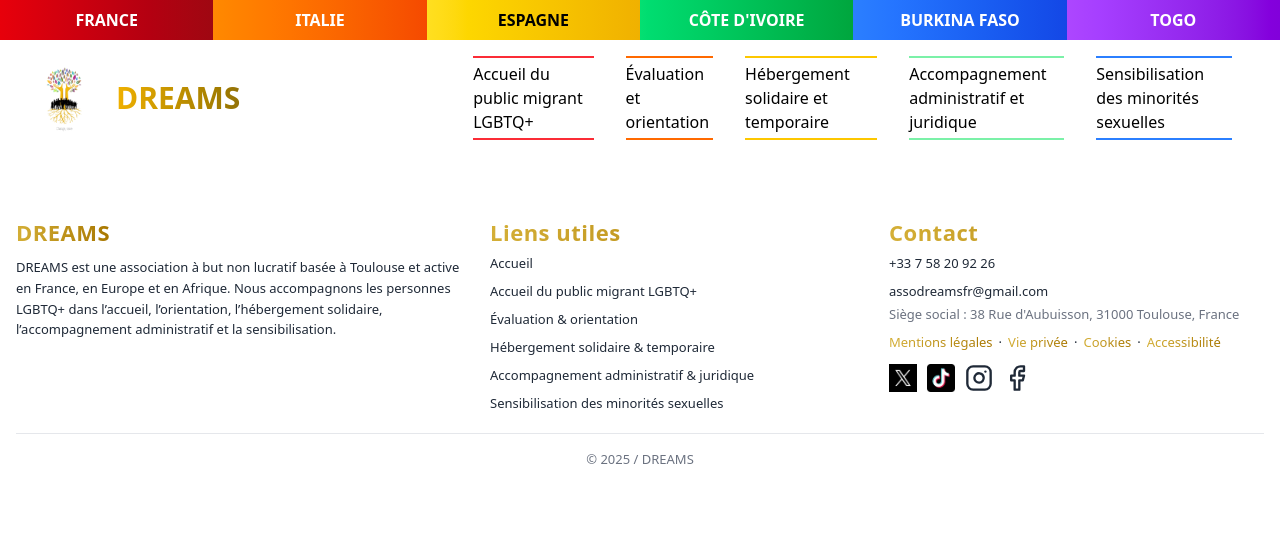
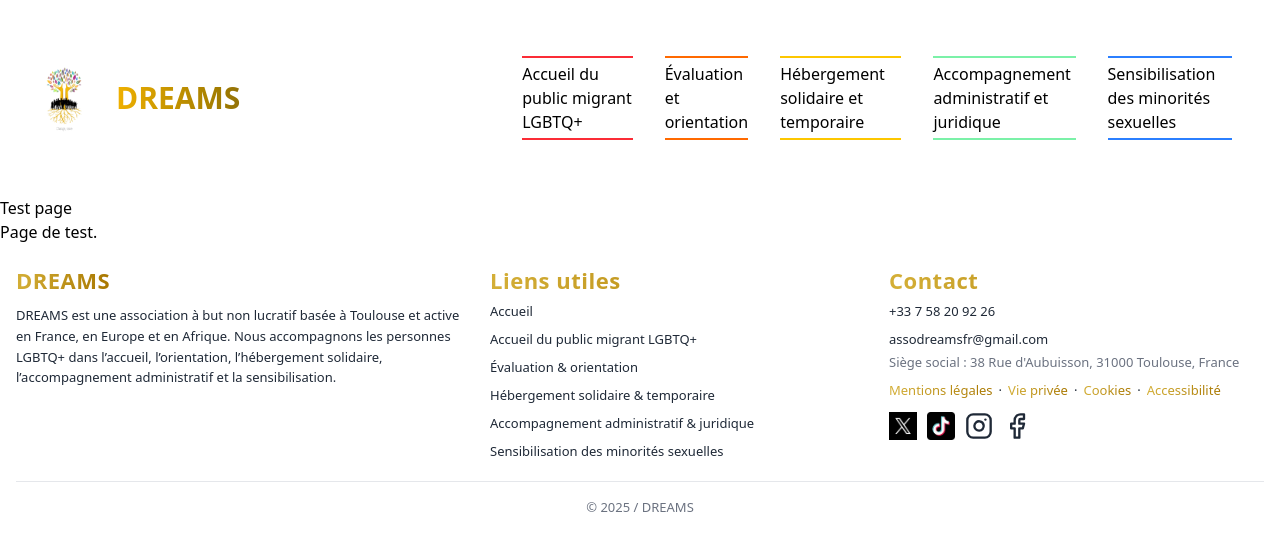
Before and after one commit to 34lks66/IUT-Blagnac-sae-5-01-devapp-dreams-2025-2g1a, a React (Vite) app in the folder dev/site_dreams/: page /test in a window 1280 px wide. Shown: the top 550 px of the page. Built offline with nearby package versions, Linux system fonts and the light colour scheme.

Commit message:
ajout route + redirection vers accueil via logo

```diff
--- a/dev/site_dreams/package.json
+++ b/dev/site_dreams/package.json
@@ -13,7 +13,8 @@
     "@tailwindcss/vite": "^4.1.13",
     "lucide-react": "^0.544.0",
     "react": "^19.1.1",
-    "react-dom": "^19.1.1"
+    "react-dom": "^19.1.1",
+    "react-router-dom": "^7.9.3"
   },
   "devDependencies": {
     "@eslint/js": "^9.33.0",
--- a/dev/site_dreams/src/App.tsx
+++ b/dev/site_dreams/src/App.tsx
@@ -1,15 +1,20 @@
+import { BrowserRouter as Router, Routes, Route } from "react-router-dom";
+
 import './App.css';
-import Header from './components/header';
-import MenuPays from './components/menu_pays';
-import FooterMain from './components/Footer';
+import Home from "./pages/Home";
+import Test from "./pages/page";
 
 function App() {
 
   return (
     <>
-    <MenuPays/>
-    <Header/>
-    <FooterMain />
+    <Router>
+      <Routes>
+        <Route path="/" element={<Home />} />
+        <Route path="/accueil" element={<Home />} />
+        <Route path="/test" element={<Test />} />
+      </Routes>
+    </Router>
     </>
   )
 }
--- a/dev/site_dreams/src/components/header.tsx
+++ b/dev/site_dreams/src/components/header.tsx
@@ -4,11 +4,12 @@ function Header() {
     return (
         <header className="flex items-center justify-between px-4 py-6 bg-white">
             <div className="flex items-center space-x-1">
-                <img src={logo} alt="Logo" className="h-24 w-auto" />
+                <a href="/" className="min-w-[96px] min-h-[96px]">
+                    <img src={logo} alt="Logo" className="h-24 w-auto" />
+                </a>
                 <span className="text-3xl font-bold bg-gradient-to-r from-yellow-500 to-[#93720a] bg-clip-text text-transparent">
-                    DREAMS
+                    <a href="/">DREAMS</a>
                 </span>
-
             </div>
             <NavBar />
         </header>
--- /dev/null
+++ b/dev/site_dreams/src/pages/Home.tsx
@@ -0,0 +1,17 @@
+import FooterMain from "../components/Footer"
+import Header from "../components/header"
+import MenuPays from "../components/menu_pays"
+
+function Home() {
+
+  return (
+    <>
+
+    <MenuPays/>
+    <Header/>
+    <FooterMain />
+    </>
+  )
+}
+
+export default Home
--- a/dev/site_dreams/src/pages/page.tsx
+++ b/dev/site_dreams/src/pages/page.tsx
@@ -0,0 +1,17 @@
+import FooterMain from "../components/Footer"
+import Header from "../components/header"
+
+function Test() {
+
+  return (
+    <>
+        <Header/>
+
+        <h1>Test page</h1>
+        <p>Page de test.</p>
+        <FooterMain />
+    </>
+  )
+}
+
+export default Test
```
Also changed, not shown: 1 other file (tests, documents, lock files or other folders).
